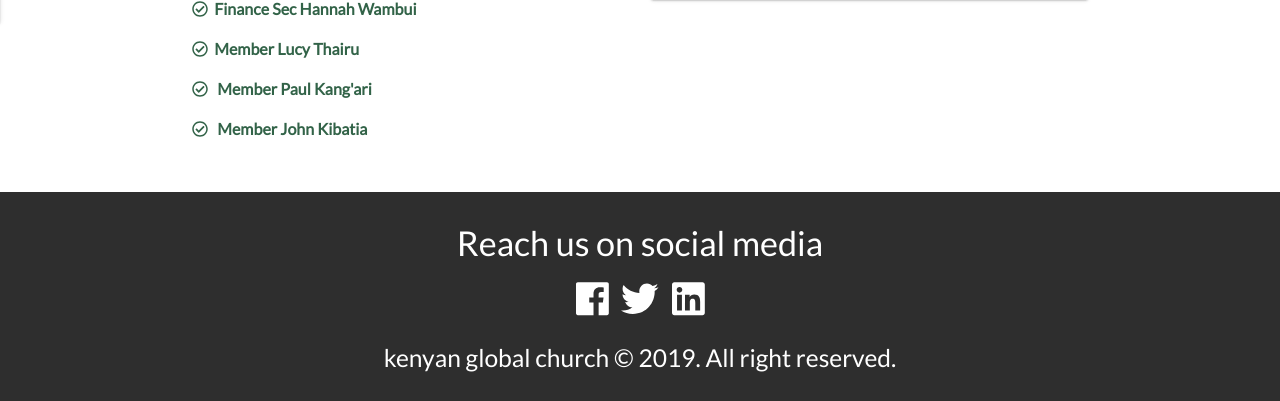
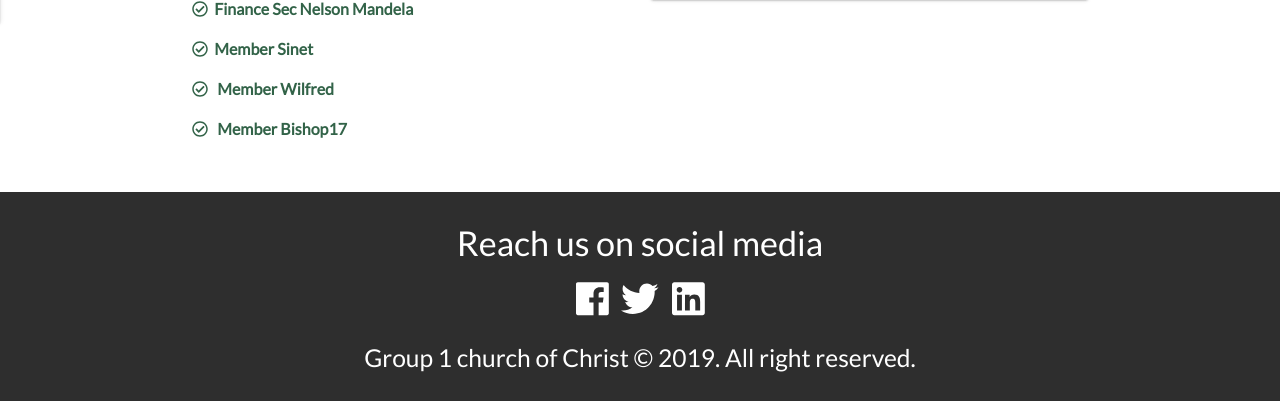
Before and after one commit to Burnleydev1/django-church-app, a Django app: page /board/ in a window 1280 px wide. Shown: the part 838-1239 px from the top of the page. Run offline with Django 3.2, Linux system fonts and the light colour scheme; some libraries are stand-ins or nearby versions.

Commit message:
did some minor changes

```diff
--- a/kgc/templates/kgc/about.html
+++ b/kgc/templates/kgc/about.html
@@ -22,10 +22,10 @@
 
               <h4 class="four-pastor">About Us</h4>
 
-              <p class="about-paragraphs">The KGC is a diverse community church with over 150 members who originated from different denominations but found harmony and unity in our relationship with God and coming together as members of one community. Our vision is to provide an environment that enhances spiritual growth and maturity to all our members.
+              <p class="about-paragraphs">The GOA is a diverse community church with over 150 members who originated from different denominations but found harmony and unity in our relationship with God and coming together as members of one community. Our vision is to provide an environment that enhances spiritual growth and maturity to all our members.
                   The church was established in 2009 by members of Kenyan community with a Mission of building up and strengthening individual members, families and communities through preaching, teaching and practical application and sharing of the word of God. The current Pastor is Rev. Eunice Ndirangu who has been a member of the church for the last eight years and two years as a presiding minister.</p>
 
-                  <p class="about-paragraphs">The church is run by Board of Governance and the current Chair of the Board  is Ms. Jane Njambi Mucheru.</p>
+                  <p class="about-paragraphs">The church is run by Board of Governance and the current Chair of the Board  is Ms. CHUKS CHI</p>
 
                 <div class="church-profile">
                     <div class="pastor-img">
@@ -33,7 +33,7 @@
 
 
                     </div>
-                    <p class="pa">Rev. Eunice Ndirangu</p>
+                    <p class="pa">Rev. Abongwa Bonalais Amahnui</p>
 
                     </div>
 
--- a/kgc/templates/kgc/base.html
+++ b/kgc/templates/kgc/base.html
@@ -12,14 +12,14 @@
   <script defer src="https://use.fontawesome.com/releases/v5.0.6/js/all.js"></script>
   <!-- Let browser know website is optimized for mobile -->
   <meta name="viewport" content="width=device-width, initial-scale=1.0" />
-  <title>Kenyan global church</title>
+  <title>Group 1 Assignment Church</title>
 </head>
 
 <body id="home" class="scrollspy">
   <div class="navbar-fixed">
     <nav class="navigation-menu main-green">
         <div class="nav-wrapper">
-          <a href="/" class="brand-logo logo-color"><img src="{% static 'kgc/img/pnglogo.png' %}" alt="kenyan global church"></a>
+          <a href="/" class="brand-logo logo-color"><img src="{% static 'kgc/img/pnglogo.png' %}" alt="Group 1"></a>
           <a href="#" data-activates="mobile-nav" class="button-collapse mobile-style">
             <i class="material-icons">menu</i>
           </a>
@@ -52,20 +52,20 @@
         <div class="row">
           <div class="col s12">
             <h4>Reach us on social media</h4>
-            <a href="https://web.facebook.com/kenyanglobalchurch" target="_blank" class="white-text">
+            <a href="https://www.facebook.com/bonalais.amahnui.5" target="_blank" class="white-text">
               <i class="fab fa-facebook fa-4x"></i>
             </a>
-            <a href="https://web.facebook.com/kenyanglobalchurch" target="_blank" class="white-text">
+            <a href="https://www.twitter.com/BonalaisA" target="_blank" class="white-text">
               <i class="fab fa-twitter fa-4x"></i>
             </a>
-            <a href="https://web.facebook.com/kenyanglobalchurch" target="_blank" class="white-text">
+            <a href="https://www.linkedin.com/in/abongwa-bonalais-a4a34a1a9" target="_blank" class="white-text">
               <i class="fab fa-linkedin fa-4x"></i>
             </a>
           </div>
         </div>
       </div>
       <p class="flow-text small mini-footer" style="font-size:1rem; background-color: black;">
-        <h5>kenyan global church &copy; 2019. All right reserved.</h5>
+        <h5>Group 1 church of Christ &copy; 2019. All right reserved.</h5>
       </p>
     </section>
 
--- a/kgc/templates/kgc/board.html
+++ b/kgc/templates/kgc/board.html
@@ -7,7 +7,7 @@
             <div class="row">
                 <div class="section-bg parallax" style="background-image: url('/static/kgc/img/ch15.jpg'); background-position: center -8px;"></div>
                 <div class="page-title">
-                       <h1 class="tp-blog-title">KGC Board Members</h1>
+                       <h1 class="tp-blog-title">GOA Board Members</h1>
                   </div>
             </div>
         </div>
@@ -17,32 +17,32 @@
         <div class="container">
           <div class="row">
               <div class="col s12 m6">
-                  <h4 class="four-font">KGC Board Members</h4>
+                  <h4 class="four-font">Group 1 Board Members</h4>
                   <p class="content-body">The church is governed by the Board members who are elected by members every two years. The Board is in charge of overseeing the proper management of the church finances, church accommodation and the general welfare of the church following the laid down guidelines and procedures as per KGC Constitution. The current board members include:
                   </p>
                   <p class="content-body hours-p">
-                          <span class="main-green-color"><i class="far fa-check-circle"></i>&nbsp; Pastor Eunice Ndirangu</span>
+                          <span class="main-green-color"><i class="far fa-check-circle"></i>&nbsp; Pastor Amahnui Burnley</span>
                       </p>
                   <p class="content-body hours-p">
-                      <span class="main-green-color"><i class="far fa-check-circle"></i>&nbsp;  Chair Jane Njambi</span>
+                      <span class="main-green-color"><i class="far fa-check-circle"></i>&nbsp;  Chair Abongwa </span>
                   </p>
                   <p class="content-body hours-p">
-                      <span class="main-green-color"><i class="far fa-check-circle"></i>&nbsp;  Sec Christine Kweri</span>
+                      <span class="main-green-color"><i class="far fa-check-circle"></i>&nbsp;  Sec Montero</span>
                   </p>
                   <p class="content-body hours-p">
-                      <span class="main-green-color"><i class="far fa-check-circle"></i> &nbsp; Tress Paul Kahara</span>
+                      <span class="main-green-color"><i class="far fa-check-circle"></i> &nbsp; Tress Yannick</span>
                   </p>
                   <p class="content-body hours-p">
-                      <span class="main-green-color"><i class="far fa-check-circle"></i>&nbsp;  Finance Sec Hannah Wambui</span>
+                      <span class="main-green-color"><i class="far fa-check-circle"></i>&nbsp;  Finance Sec Nelson Mandela</span>
                   </p>
                   <p class="content-body hours-p">
-                          <span class="main-green-color"><i class="far fa-check-circle"></i>&nbsp;  Member Lucy Thairu</span>
+                          <span class="main-green-color"><i class="far fa-check-circle"></i>&nbsp;  Member Sinet</span>
                   </p>
                   <p class="content-body hours-p">
-                          <span class="main-green-color"><i class="far fa-check-circle"></i> &nbsp; Member Paul Kang'ari</span>
+                          <span class="main-green-color"><i class="far fa-check-circle"></i> &nbsp; Member Wilfred</span>
                   </p>
                   <p class="content-body hours-p">
-                          <span class="main-green-color"><i class="far fa-check-circle"></i> &nbsp; Member John Kibatia</span>
+                          <span class="main-green-color"><i class="far fa-check-circle"></i> &nbsp; Member Bishop17</span>
                   </p>
 
               </div>
--- a/kgc/templates/kgc/children.html
+++ b/kgc/templates/kgc/children.html
@@ -26,7 +26,7 @@
                   <span class="go-right"><i class="far fa-check-circle"></i> Comprises of ages 8-13yrs</span></p>
 
                   <p class="content-body">The church school runs consecutively from 1pm to 2pm.&nbsp;
-                      For more information please contact Sis. Mary Muigai. You can email her Atte; Mary at info@globalchurch.org</p>
+                      For more information please contact Sis. Mami Dubai. You can email her Atte; Mary at dummyperica@gmail.com</p>
               </div>
               <div class="col s12 m6">
                   <div class="card">
--- a/kgc/templates/kgc/gallery.html
+++ b/kgc/templates/kgc/gallery.html
@@ -6,15 +6,15 @@
         <ul class="slides">
 
         <li>
-            <img src="{% static 'kgc/img/b1.jpg' %}" />
+            <img src="{% static 'kgc/img/img1.jpeg' %}" />
 
         </li>
         <li>
-            <img src="{% static 'kgc/img/ch8.jpg' %}" />
+            <img src="{% static 'kgc/img/img2.jpg' %}" />
 
             </li>
         <li>
-            <img src="{% static 'kgc/img/ch9.jpg' %}" />
+            <img src="{% static 'kgc/img/img3.jpg' %}" />
 
             </li>
         </ul>
--- a/kgc/templates/kgc/index.html
+++ b/kgc/templates/kgc/index.html
@@ -37,10 +37,10 @@
             <div class="worship-hero-body">
             <h2>sunday Worship services</h2>
             <p>
-                KGC holds its services every Sunday from 12:00 PM to 2 PM and is followed by the sharing of snacks offered by the church members. This creates a forum to socialize with each another and to share information.
+                GOA holds its services every Sunday from 12:00 PM to 2 PM and is followed by the sharing of snacks offered by the church members. This creates a forum to socialize with each another and to share information.
             </p>
                 <div class="time">
-                <p style="text-align: center;"><span style="font-size: 20pt;"><strong>The KGC church address</strong></span></p><p style="text-align: center;">1900 Davenport Road</p><p style="text-align: center;">Toronto, Ontario</p><p style="text-align: center;">M6N 1B7</p><p style="text-align: center;"><span style="font-size: 20pt;">
+                <p style="text-align: center;"><span style="font-size: 20pt;"><strong>The GOA church address</strong></span></p><p style="text-align: center;">CCAST STREET</p><p style="text-align: center;">UNIVERSITY OF BAMENDA</p><p style="text-align: center;">NAHPI</p><p style="text-align: center;"><span style="font-size: 20pt;">
             </div>
             </div>
             <!-- <div class="worship-hero-footer">
--- a/kgc/templates/kgc/intercessory.html
+++ b/kgc/templates/kgc/intercessory.html
@@ -7,7 +7,7 @@
             <div class="row">
                 <div class="section-bg parallax" style="background-image: url('/static/kgc/img/ch15.jpg'); background-position: center -8px;"></div>
                 <div class="page-title">
-                       <h1 class="tp-blog-title">KGC Intercessory Ministry</h1>
+                       <h1 class="tp-blog-title">GOA Intercessory Ministry</h1>
                   </div>
             </div>
         </div>
@@ -19,7 +19,7 @@
               <div class="col s12 m7">
                   <h4 class="four-font">Intercessory Ministry</h4>
                   <p class="content-body">This group supports the church through prayer ministry. The mission of this ministry is to pray for the lost souls, the needy and the work of Christ.
-                      For more information contact assistant cordinator Veronicah Karuru at info@globalchurch.org
+                      For more information contact assistant cordinator Veronicah Lem at info@globalchurch.org
                       </p>
               </div>
               <div class="col s12 m4">
--- a/kgc/templates/kgc/men-min.html
+++ b/kgc/templates/kgc/men-min.html
@@ -7,7 +7,7 @@
             <div class="row">
                 <div class="section-bg parallax" style="background-image: url('/static/kgc/img/ch15.jpg'); background-position: center -8px;"></div>
                 <div class="page-title">
-                       <h1 class="tp-blog-title">KGC Men Ministry</h1>
+                       <h1 class="tp-blog-title">GOA Men Ministry</h1>
                   </div>
             </div>
         </div>
@@ -17,8 +17,8 @@
         <div class="container">
           <div class="row">
               <div class="col s12 m7">
-                  <h4 class="four-font">KGC Men Fellowship Ministry</h4>
-                  <p class="content-body">This is a group for committed men whose goal is to create a platform for all men in the congregation to be nurtured and grow to maturity, spiritually. The current Chair is Mr. Nick Njenga. To contact men Fellowship, drop an email atten. Nick at info@globalchurch.org
+                  <h4 class="four-font">GOA Men Fellowship Ministry</h4>
+                  <p class="content-body">This is a group for committed men whose goal is to create a platform for all men in the congregation to be nurtured and grow to maturity, spiritually. The current Chair is Mr. Nick Njangi To contact men Fellowship, drop an email atten. Nick at info@globalburnsorg
                       </p>
               </div>
               <div class="col s12 m4">
--- a/kgc/templates/kgc/ministries.html
+++ b/kgc/templates/kgc/ministries.html
@@ -36,7 +36,7 @@
                           <div class="col s12 m4">
                                   <div class="mini-cols">
                                     <img src="{% static 'kgc/img/icon-1.png' %}" alt='ministries'>
-                                    <p>KGC Women</p>
+                                    <p>GOA Women</p>
                                     <p><a class="btn btn-color" href="{% url 'women_ministry' %}">Read More <i class="fas fa-angle-double-right"></i></a></p>
                                    </div>
                               </div>
--- a/kgc/templates/kgc/women-min.html
+++ b/kgc/templates/kgc/women-min.html
@@ -7,7 +7,7 @@
             <div class="row">
                 <div class="section-bg parallax" style="background-image: url('/static/kgc/img/ch15.jpg'); background-position: center -8px;"></div>
                 <div class="page-title">
-                       <h1 class="tp-blog-title">KGC Women Ministry</h1>
+                       <h1 class="tp-blog-title">GOA Women Ministry</h1>
                   </div>
             </div>
         </div>
@@ -17,10 +17,10 @@
         <div class="container">
           <div class="row">
               <div class="col s12 m7">
-                  <h4 class="four-font">KGC Women Ministry</h4>
+                  <h4 class="four-font">GOA Women Ministry</h4>
                   <p class="content-body">This is a group for diverse women with a common objective to support each other, fellowship and pray together. This group organizes and prepares snacks for all church members after every Sunday service. The current  Chair-lady is Ms.Margaret Gichini
                           Kindly write to the women ministry
-                          Att. Gichini at info@globalchurch.org</p>
+                          Att. PICHICHI at info@globalburns.org</p>
               </div>
               <div class="col s12 m4">
                       <div class="card">
--- a/kgc/templates/kgc/youth.html
+++ b/kgc/templates/kgc/youth.html
@@ -25,7 +25,7 @@
                   <p class="content-body hours-p"><b><i class="fas fa-circle"></i>Young Adults Ministry</b><br /><br />
                   <span class="go-right"><i class="far fa-check-circle"></i> Comprises of 18 yrs and above</span></p>
 
-                  <p class="content-body">For more information contact Att: Sammy Kwendo at info@globalchurch.org</p>
+                  <p class="content-body">For more information contact Att: Samuel Akanji at info@globalburns.org</p>
               </div>
               <div class="col s12 m5">
                       <div class="card">
--- /dev/null
+++ b/kgc/webscraping.py
@@ -0,0 +1 @@
+import selenium
```
